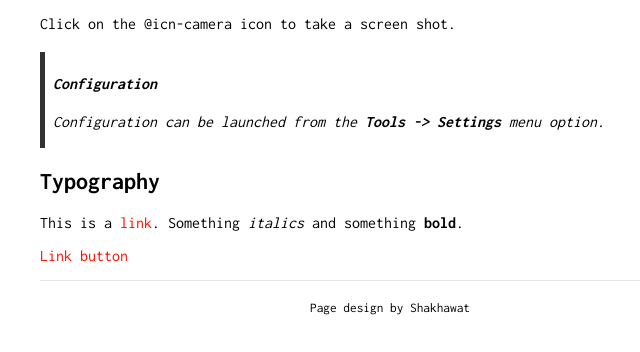
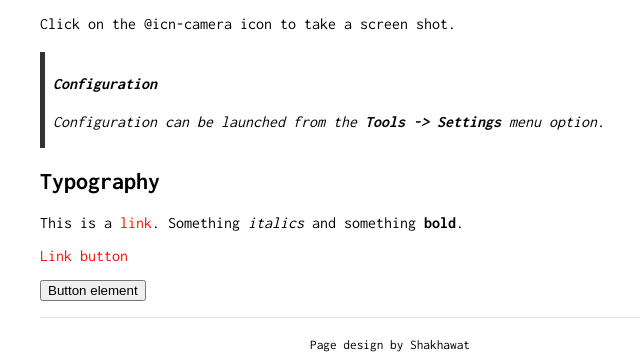
Before and after one commit to 0xShakhawat/portfoliotest, a Jekyll site: the page built from index.md, in a window 1280 px wide and 900 px high, scrolled down 1403 px, cut to the strip 548-900 px from the top of the window. Shown: the whole strip, without its empty margins (250-890 px from the left). Built offline with Jekyll 4.4.1, drawn with Linux system fonts in a browser that asks for light colours; our own code applies the rules of GitHub Pages for plain Markdown files; before the commit the page ends 2266 px from its top, so only the background shows below that.

Commit message:
Update index.md

```diff
--- a/index.md
+++ b/index.md
@@ -47,3 +47,6 @@ Click on the @icn-camera icon to take a screen shot.
 This is a [link](http://google.com). Something *italics* and something **bold**.
 
 [Link button](http://example.com/){: .btn }
+
+
+<button type="button" name="button" class="btn">Button element</button>
```
